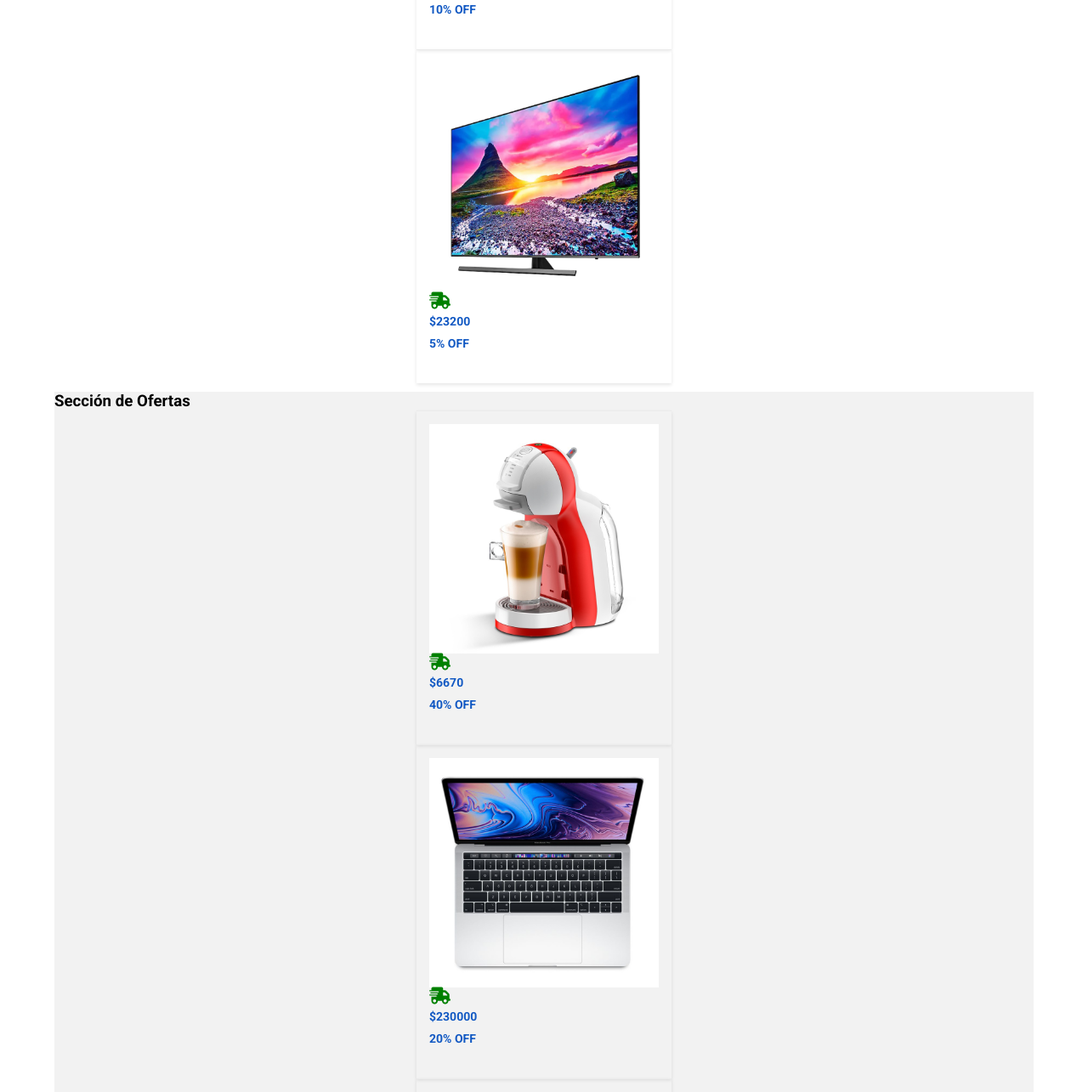
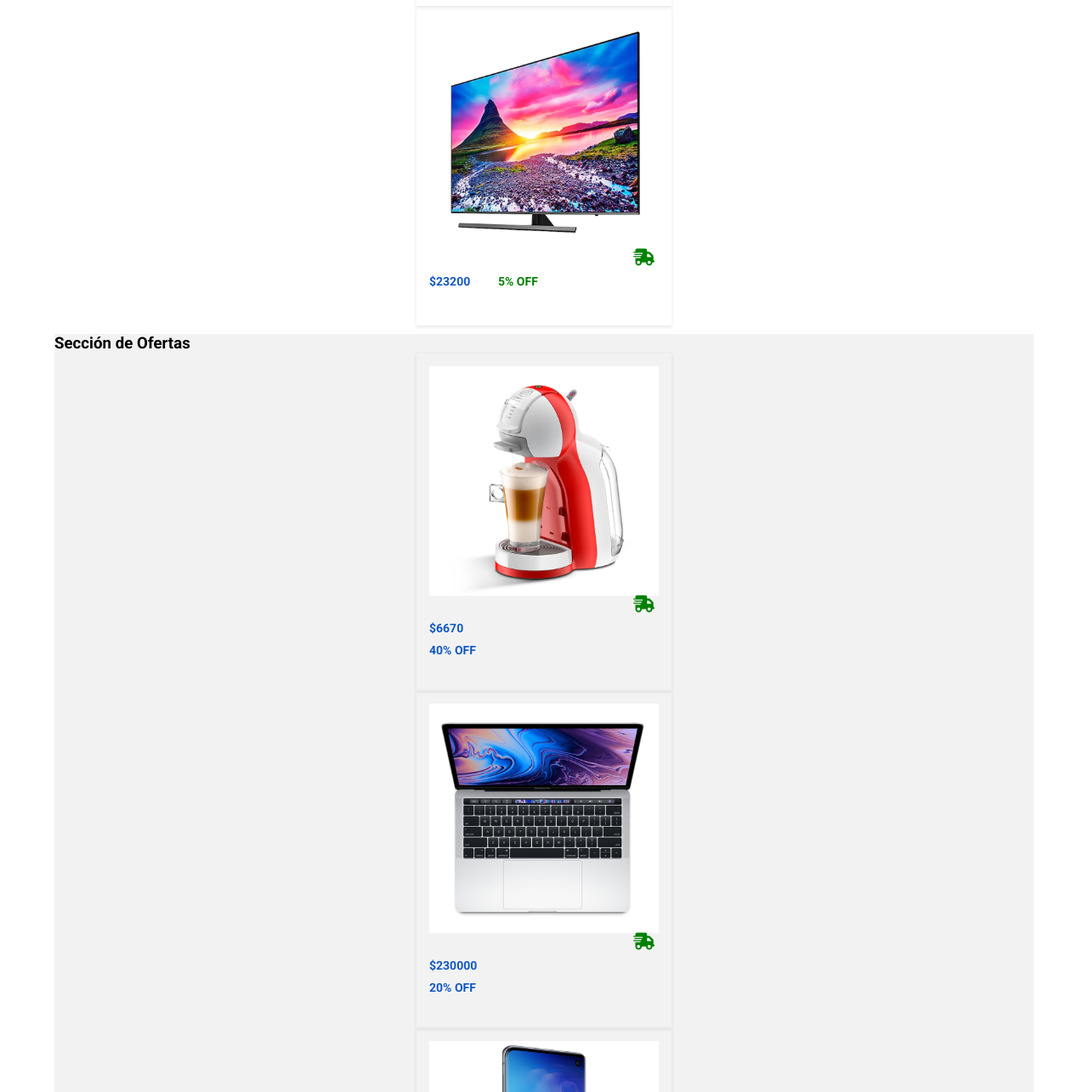
Before and after one commit to A-Isaias/mercadoliebre, a plain HTML site: page views/home.html in a window 1280 px wide. Shown: the part 1515-2800 px from the top of the page at 85% size. Drawn offline with Linux system fonts and the light colour scheme.

Commit message:
modified:   public/css/style.css     estilos de los articulos acomodado parrafos y camion 	modified:   views/home.html

```diff
--- a/public/css/style.css
+++ b/public/css/style.css
@@ -108,8 +108,10 @@ section {
     margin-bottom: 10px;
 }
 
+/* Estilo para los productos */
 .Productos {
     display: flex;
+    flex-direction: column;
     align-items: center;
     justify-content: space-between;
     border-top: 1px solid #ebebeb;
@@ -119,35 +121,62 @@ section {
     margin: 0 auto;
 }
 
-.Productos p {
-    margin: 0;
-    font-size: 14px;
-    font-weight: bold;
-    color: #1259c3;
-    width: 30%;
-}
-
-.Productos h4 {
-    margin: 0;
-    width: 70%;
-}
-
-/*.Productos {
-    border-top: 1px solid #ebebeb;
-    padding: 15px;
-}
-
 .Productos img {
     width: 100%;
     height: auto;
 }
 
+.Productos div {
+    display: flex;
+    flex-wrap: wrap;
+    justify-content: flex-start;
+    align-items: center;
+    width: 100%;
+    margin-bottom: 5px;
+}
+
 .Productos p {
-    margin: 10px 0;
     font-size: 14px;
     font-weight: bold;
     color: #1259c3;
-}*/
+    width: 30%;
+    margin: 0;
+}
+
+.Productos h4 {
+    margin: 0;
+    width: 100%;
+}
+
+/* Estilo para el ícono del camión */
+.Productos div i {
+    font-size: 20px;
+    color: green;
+    margin-right: 5px;
+    transition: transform 0.3s ease;
+}
+
+/* Estilo para cambiar el color del texto del descuento */
+.Productos p:last-child {
+    color: green;
+}
+
+/* Estilo para animar el giro del icono del camión hacia arriba */
+.Productos div:hover i {
+    transform: rotate(-90deg);
+}
+
+/* Estilo para alinear el ícono del camión a la derecha */
+.Productos .icono-camion {
+    display: flex;
+    justify-content: flex-end;
+    margin-bottom: 5px;
+}
+
+.Productos .icono-camion i {
+    margin-left: auto; /* Empuja el ícono del camión hacia la derecha */
+}
+
 
 footer {
     text-align: center;
--- a/views/home.html
+++ b/views/home.html
@@ -58,7 +58,58 @@
             <h3>Basado en tu última visita</h3>
             <div class="Productos" id="article">
                 <img src="/images/img-cafetera-moulinex.jpg" alt="Cafetera Moulinex">
+                <div class="icono-camion">
+                    <i class="fa-solid fa-truck-fast"></i>
+                </div>
                 <div>
+                    <p>$6670</p>
+                    <p>40% OFF</p>
+                </div>
+                <h4>Cafetera Moulinex</h4>
+            </div>
+
+            <div class="Productos" id="article">
+                <img src="/images/img-macbook-pro-2019.jpg" alt="MacBook Pro 2019">
+                <div class="icono-camion">
+                    <i class="fa-solid fa-truck-fast"></i>
+                </div>
+                <div>
+                    <p>$230000</p>
+                    <p>20% OFF</p>
+                </div>
+                <h4>MacBook Pro 2019</h4>
+            </div>
+
+            <div class="Productos" id="article">
+                <img src="/images/img-samsung-galaxy-s10.jpg" alt="Samsung Galaxy S10">
+                <div class="icono-camion">
+                    <i class="fa-solid fa-truck-fast"></i>
+                </div>
+                <div>
+                    <p>$70500</p>
+                    <p>10% OFF</p>
+                </div>
+                <h4>Samsung Galaxy S10</h4>
+            </div>
+
+            <div class="Productos" id="article">
+                <img src="/images/img-tv-samsung-smart.jpg" alt="Smart Samsung">
+                <div class="icono-camion">
+                    <i class="fa-solid fa-truck-fast"></i>
+                </div>
+                <div>
+                    <p>$23200</p>
+                    <p>5% OFF</p>
+                </div>
+                <h4>SmartTv Samsung 43"</h4>
+            </div>
+        </section>
+
+        <section id="Ofertas">
+            <h3>Sección de Ofertas</h3>
+            <div class="Productos" id="article">
+                <img src="/images/img-cafetera-moulinex.jpg" alt="Cafetera Moulinex">
+                <div class="icono-camion">
                     <i class="fa-solid fa-truck-fast"></i>
                 </div>
                 <p>$6670</p>
@@ -68,7 +119,7 @@
 
             <div class="Productos" id="article">
                 <img src="/images/img-macbook-pro-2019.jpg" alt="MacBook Pro 2019">
-                <div>
+                <div class="icono-camion">
                     <i class="fa-solid fa-truck-fast"></i>
                 </div>
                 <p>$230000</p>
@@ -78,7 +129,7 @@
 
             <div class="Productos" id="article">
                 <img src="/images/img-samsung-galaxy-s10.jpg" alt="Samsung Galaxy S10">
-                <div>
+                <div class="icono-camion">
                     <i class="fa-solid fa-truck-fast"></i>
                 </div>
                 <p>$70500</p>
@@ -88,50 +139,7 @@
 
             <div class="Productos" id="article">
                 <img src="/images/img-tv-samsung-smart.jpg" alt="Smart Samsung">
-                <div>
-                    <i class="fa-solid fa-truck-fast"></i>
-                </div>
-                <p>$23200</p>
-                <P>5% OFF</P>
-                <h4>SmartTv Samsung 43"</h4>
-            </div>
-        </section>
-
-        <section id="Ofertas">
-            <h3>Sección de Ofertas</h3>
-            <div class="Productos" id="article">
-                <img src="/images/img-cafetera-moulinex.jpg" alt="Cafetera Moulinex">
-                <div>
-                    <i class="fa-solid fa-truck-fast"></i>
-                </div>
-                <p>$6670</p>
-                <p>40% OFF</p>
-                <h4>Cafetera Moulinex</h4>
-            </div>
-
-            <div class="Productos" id="article">
-                <img src="/images/img-macbook-pro-2019.jpg" alt="MacBook Pro 2019">
-                <div>
-                    <i class="fa-solid fa-truck-fast"></i>
-                </div>
-                <p>$230000</p>
-                <P>20% OFF</P>
-                <h4>MacBook Pro 2019</h4>
-            </div>
-
-            <div class="Productos" id="article">
-                <img src="/images/img-samsung-galaxy-s10.jpg" alt="Samsung Galaxy S10">
-                <div class="truck-icon">
-                    <i class="fa-solid fa-truck-fast"></i>
-                </div>
-                <p>$70500</p>
-                <p>10% OFF</p>
-                <h4>Samsung Galaxy S10</h4>
-            </div>
-
-            <div class="Productos" id="article">
-                <img src="/images/img-tv-samsung-smart.jpg" alt="Smart Samsung">
-                <div>
+                <div class="icono-camion">
                     <i class="fa-solid fa-truck-fast"></i>
                 </div>
                 <p>$23200</p>
```
